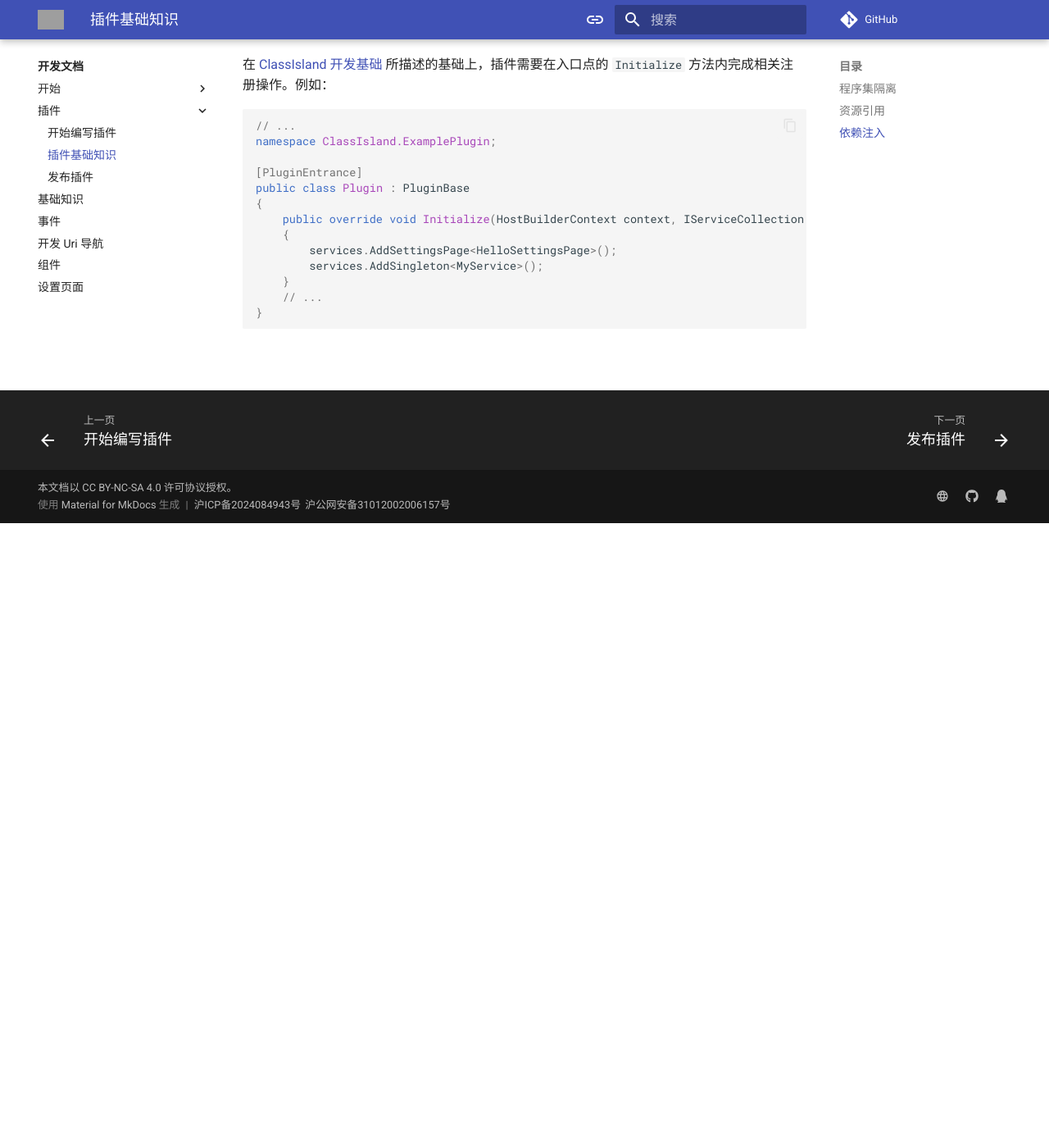
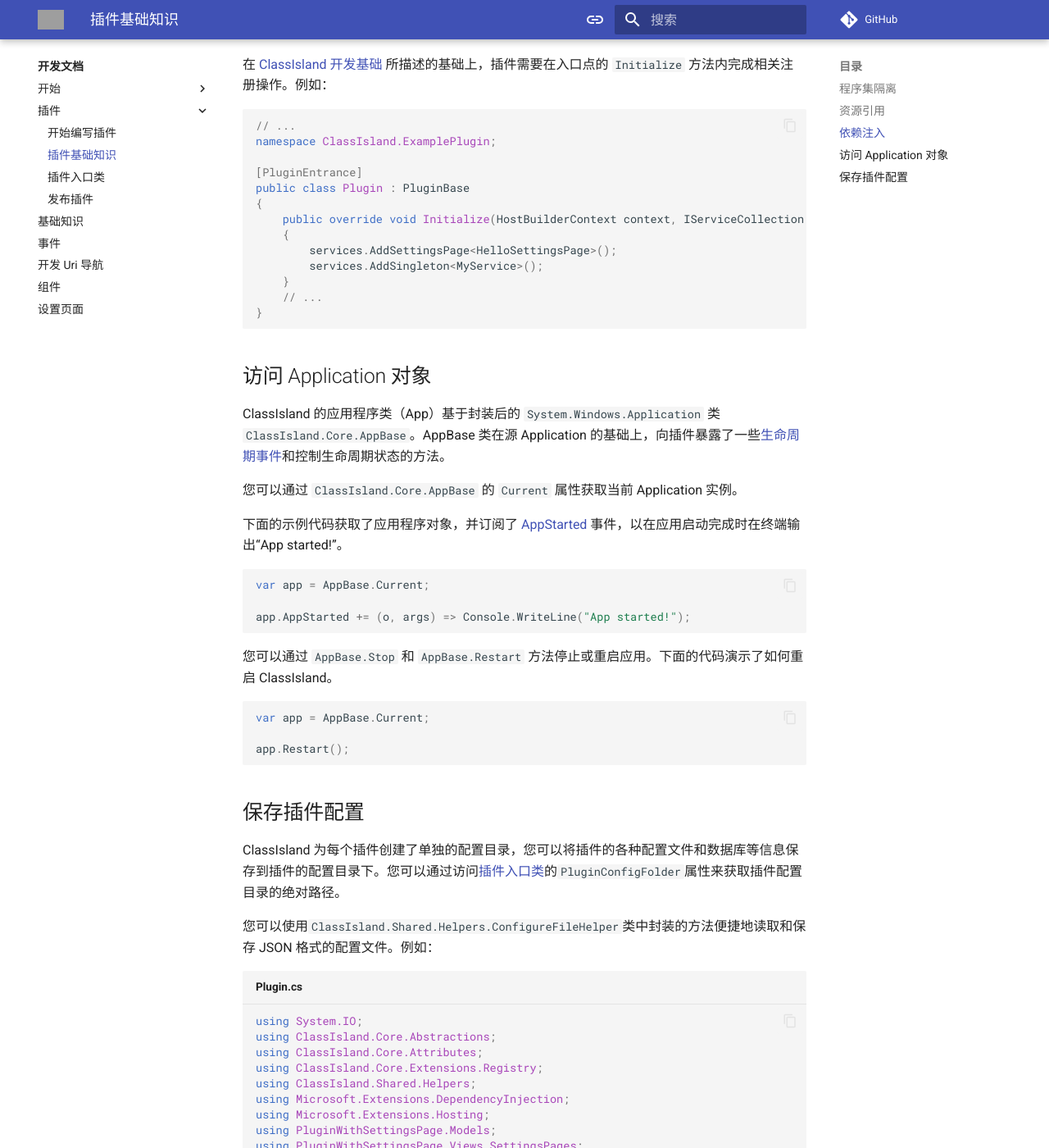
Before and after one commit to ClassIsland/classisland-docs, an MkDocs documentation site: the page built from docs/dev/plugins/basics.md, in a window 1280 px wide and 1400 px high, scrolled down 762 px. Shown: the whole window at 82% size. Built offline with MkDocs 1.6.1 and Material for MkDocs 9.7.7, drawn with Linux system fonts in a browser that asks for light colours; comment, search, counter and statistics services are not loaded; some of the changed text lies outside the part shown; grey boxes are pictures that could not be loaded.

Commit message:
完善插件文档

````diff
--- a/docs/dev/plugins/basics.md
+++ b/docs/dev/plugins/basics.md
@@ -37,3 +37,69 @@
     // ...
 }
 ```
+
+## 访问 Application 对象
+
+ClassIsland 的应用程序类（App）基于封装后的 `System.Windows.Application` 类 `ClassIsland.Core.AppBase`。AppBase 类在源 Application 的基础上，向插件暴露了一些[生命周期事件](../events.md#应用生命周期事件)和控制生命周期状态的方法。
+
+您可以通过 `ClassIsland.Core.AppBase` 的 `Current` 属性获取当前 Application 实例。
+
+下面的示例代码获取了应用程序对象，并订阅了 [AppStarted](../events.md#应用启动完成-appstarted) 事件，以在应用启动完成时在终端输出“App started!”。
+
+``` csharp
+var app = AppBase.Current;
+
+app.AppStarted += (o, args) => Console.WriteLine("App started!");
+```
+
+您可以通过 `AppBase.Stop` 和 `AppBase.Restart` 方法停止或重启应用。下面的代码演示了如何重启 ClassIsland。
+
+``` csharp
+var app = AppBase.Current;
+
+app.Restart();
+```
+
+## 保存插件配置
+
+ClassIsland 为每个插件创建了单独的配置目录，您可以将插件的各种配置文件和数据库等信息保存到插件的配置目录下。您可以通过访问[插件入口类](./plugin-base.md)的`PluginConfigFolder`属性来获取插件配置目录的绝对路径。
+
+您可以使用`ClassIsland.Shared.Helpers.ConfigureFileHelper`类中封装的方法便捷地读取和保存 JSON 格式的配置文件。例如：
+
+``` csharp title="Plugin.cs"
+using System.IO;
+using ClassIsland.Core.Abstractions;
+using ClassIsland.Core.Attributes;
+using ClassIsland.Core.Extensions.Registry;
+using ClassIsland.Shared.Helpers;
+using Microsoft.Extensions.DependencyInjection;
+using Microsoft.Extensions.Hosting;
+using PluginWithSettingsPage.Models;
+using PluginWithSettingsPage.Views.SettingsPages;
+
+namespace PluginWithSettingsPage;
+
+[PluginEntrance]
+public class Plugin : PluginBase
+{
+    public Settings Settings { get; set; } = new();
+
+    public override void Initialize(HostBuilderContext context, IServiceCollection services)
+    {
+        Settings = ConfigureFileHelper.LoadConfig<Settings>(Path.Combine(PluginConfigFolder, "Settings.json"));  // 加载配置文件
+        Settings.PropertyChanged += (sender, args) =>
+        {
+            ConfigureFileHelper.SaveConfig<Settings>(Path.Combine(PluginConfigFolder, "Settings.json"), Settings);  // 保存配置文件
+        };
+    }
+
+    public override void OnShutdown()
+    {
+    }
+}
+```
+
+上面的的示例代码在[插件入口类](./plugin-base.md)的[初始化方法](./plugin-base.md#初始化方法)中获取了插件配置目录，然后读取插件配置，并订阅了配置对象的`PropertyChanged`属性，以在配置属性更改时保存配置文件。
+
+!!! warning
+    **不要**将配置文件保存在插件安装目录下，保存在插件安装目录下的配置文件不会被自动备份，并且可能会在插件更新时被删除。
--- a/mkdocs.yml
+++ b/mkdocs.yml
@@ -123,6 +123,7 @@
     - 插件:
       - dev/plugins/create-project.md
       - dev/plugins/basics.md
+      - dev/plugins/plugin-base.md
       - dev/plugins/publishing.md
     - dev/basics.md
     - dev/events.md
````
Also changed, not shown: other parts of docs/dev/plugins/basics.md (+1 -1 lines), docs/dev/index.md (+9 -0 lines), docs/dev/plugins/create-project.md (+2 -4 lines), docs/dev/plugins/plugin-base.md (added, +72 -0 lines), docs/index.md (+1 -1 lines).
